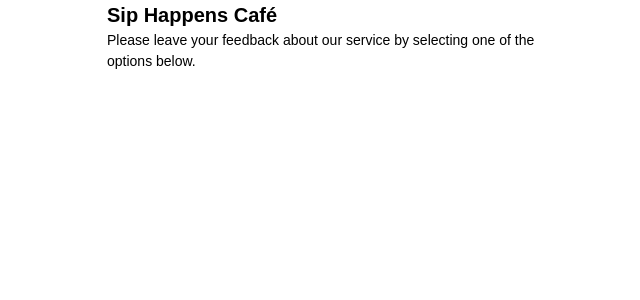
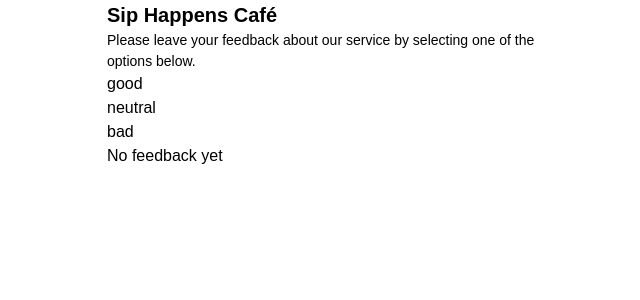
Before and after one commit to oykss/goit-react-hw-02, a React (Vite) app: page / in a window 1280 px wide. Shown: the top 300 px of the page, without its empty margins (308-948 px from the left). Built offline with nearby package versions, Linux system fonts and the light colour scheme.

Commit message:
Added Options, Notification, Feedback

```diff
--- a/package.json
+++ b/package.json
@@ -1,5 +1,5 @@
 {
-  "name": "goit-react-hw-01",
+  "name": "goit-react-hw-02",
   "private": true,
   "version": "0.0.0",
   "type": "module",
--- a/src/components/App/App.jsx
+++ b/src/components/App/App.jsx
@@ -1,12 +1,50 @@
+import { useState, useEffect } from 'react';
+
 import Description from '../Description/Description';
+import Options from '../Options/Options';
+import Feedback from '../Feedback/Feedback';
+import Notification from '../Notification/Notification';
 
 export default function App() {
+  const [feedback, setFeedback] = useState({
+    good: 0,
+    neutral: 0,
+    bad: 0,
+  });
+
+  const totalFeedback = feedback.good + feedback.neutral + feedback.bad;
+  const positiveFeedback = Math.round((feedback.good / totalFeedback) * 100);
+
+  const handleFeedback = type => {
+    setFeedback({ ...feedback, [type]: feedback[type] + 1 });
+  };
+  useEffect(() => {}, [feedback]);
   return (
     <>
       <Description
         name="Sip Happens Café"
         desc="Please leave your feedback about our service by selecting one of the options below."
       />
+      <ul>
+        {Object.keys(feedback).map(type => (
+          <li key={type}>
+            <Options
+              type={type}
+              handleClick={handleFeedback}
+              total={totalFeedback}
+            />
+          </li>
+        ))}
+      </ul>
+      {totalFeedback ? (
+        <Feedback
+          {...feedback}
+          total={totalFeedback}
+          positive={positiveFeedback}
+        />
+      ) : (
+        <Notification />
+      )}
     </>
   );
 }
--- /dev/null
+++ b/src/components/Feedback/Feedback.jsx
@@ -0,0 +1,11 @@
+export default function Feedback({ good, neutral, bad, total, positive }) {
+  return (
+    <ul>
+      <li>Good: {good}</li>
+      <li>Neutral: {neutral}</li>
+      <li>Bad: {bad}</li>
+      <li>Total: {total}</li>
+      <li>Positive: {positive}</li>
+    </ul>
+  );
+}
--- /dev/null
+++ b/src/components/Notification/Notification.jsx
@@ -0,0 +1,3 @@
+export default function Notification() {
+  return <p>No feedback yet</p>;
+}
--- /dev/null
+++ b/src/components/Options/Options.jsx
@@ -0,0 +1,7 @@
+export default function Options({ type, handleClick }) {
+  return (
+    <button type="button" onClick={() => handleClick(type)}>
+      {type}
+    </button>
+  );
+}
```
Also changed, not shown: src/components/Feedback/Feedback.module.css (added), src/components/Notification/Notification.module.css (added), src/components/Options/Options.module.css (added), 1 other file (tests, documents, lock files or other folders).
